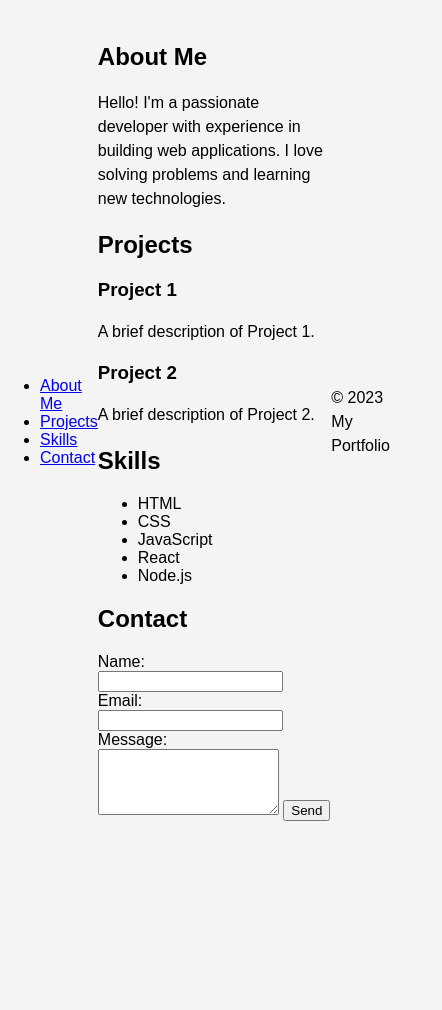
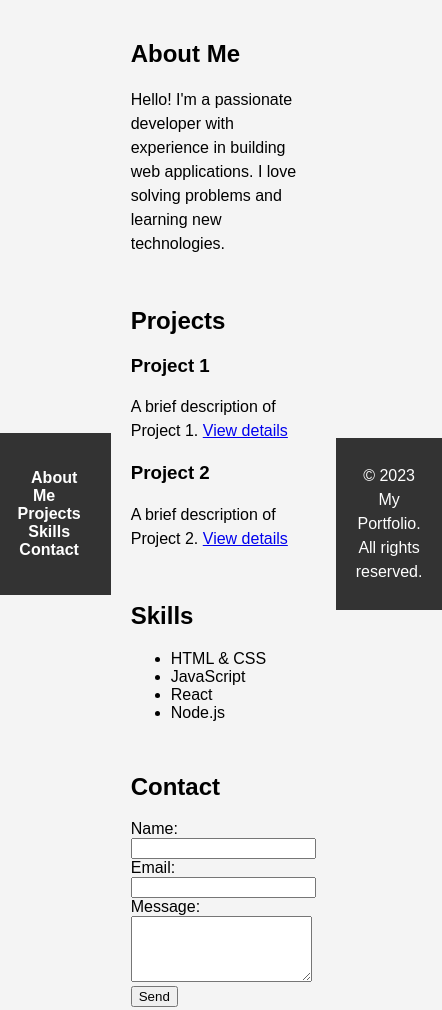
Before and after one commit to tammamkh/my_project, a plain HTML site: page index.html in a window 390 px wide. Shown: the whole page, 442 px wide, since content can reach past the window. Before the commit the page ends 844 px from the top, so only its background shows below. Drawn offline with Linux system fonts and the light colour scheme.

Commit message:
css code regarding new design

```diff
--- a/index.html
+++ b/index.html
@@ -28,18 +28,17 @@
             <h2>Projects</h2>
             <article>
                 <h3>Project 1</h3>
-                <p>A brief description of Project 1.</p>
+                <p>A brief description of Project 1. <a href="#">View details</a></p>
             </article>
             <article>
                 <h3>Project 2</h3>
-                <p>A brief description of Project 2.</p>
+                <p>A brief description of Project 2. <a href="#">View details</a></p>
             </article>
         </section>
         <section id="skills">
             <h2>Skills</h2>
             <ul>
-                <li>HTML</li>
-                <li>CSS</li>
+                <li>HTML & CSS</li>
                 <li>JavaScript</li>
                 <li>React</li>
                 <li>Node.js</li>
@@ -59,7 +58,7 @@
         </section>
     </main>
     <footer>
-        <p>&copy; 2023 My Portfolio</p>
+        <p>&copy; 2023 My Portfolio. All rights reserved.</p>
     </footer>
 </body>
 </html>
--- a/style.css
+++ b/style.css
@@ -8,7 +8,40 @@ body {
     justify-content: center;
     align-items: center;
     min-height: 100vh;
-    height: auto;
+}
+
+/* Header styling */
+header {
+    background-color: #333;
+    color: #fff;
+    padding: 10px 20px;
+    text-align: center;
+}
+
+header h1 {
+    margin: 0;
+    font-size: 2em;
+}
+
+/* Navigation styling */
+nav {
+    display: flex;
+    justify-content: center;
+    gap: 15px;
+    margin: 10px 0;
+}
+
+nav a {
+    color: #fff;
+    text-decoration: none;
+    font-weight: bold;
+    padding: 5px 10px;
+    border-radius: 5px;
+    transition: background-color 0.3s ease;
+}
+
+nav a:hover {
+    background-color: #555;
 }
 
 /* Container styling */
@@ -21,7 +54,18 @@ body {
     max-width: 800px;
 }
 
-/* Box styling with colors */
+/* Main content styling */
+main {
+    padding: 20px;
+    max-width: 1200px;
+    margin: 0 auto;
+    display: flex;
+    flex-wrap: wrap;
+    gap: 20px;
+    justify-content: center;
+}
+
+/* Box styling */
 .box {
     border-radius: 10px;
     box-shadow: 0 4px 8px rgba(0, 0, 0, 0.1);
@@ -49,13 +93,77 @@ body {
     transform: scale(1.05);
 }
 
-/* Heading styling */
+/* Card styling */
+.card {
+    background-color: #fff;
+    border-radius: 10px;
+    box-shadow: 0 4px 8px rgba(0, 0, 0, 0.1);
+    padding: 20px;
+    text-align: center;
+    width: 300px;
+    transition: transform 0.3s ease-in-out;
+}
+
+.card:hover {
+    transform: scale(1.05);
+}
+
+.card img {
+    max-width: 100%;
+    border-radius: 10px;
+}
+
+.card h2 {
+    font-size: 1.5em;
+    margin: 10px 0;
+}
+
+.card p {
+    font-size: 1em;
+    line-height: 1.5;
+}
+
+/* Typography */
 h1 {
     font-size: 1.5em;
 }
 
-/* Paragraph styling */
 p {
     font-size: 1em;
     line-height: 1.5;
 }
+
+/* Footer styling */
+footer {
+    background-color: #333;
+    color: #fff;
+    text-align: center;
+    padding: 10px 20px;
+    margin-top: 20px;
+}
+
+/* Responsive design */
+@media (max-width: 768px) {
+    .container {
+        flex-direction: column;
+        gap: 10px;
+    }
+
+    .box {
+        width: 100%;
+    }
+
+    nav {
+        flex-direction: column;
+        gap: 10px;
+    }
+
+    main {
+        flex-direction: column;
+        gap: 15px;
+    }
+
+    .card {
+        width: 100%;
+    }
+}
```
